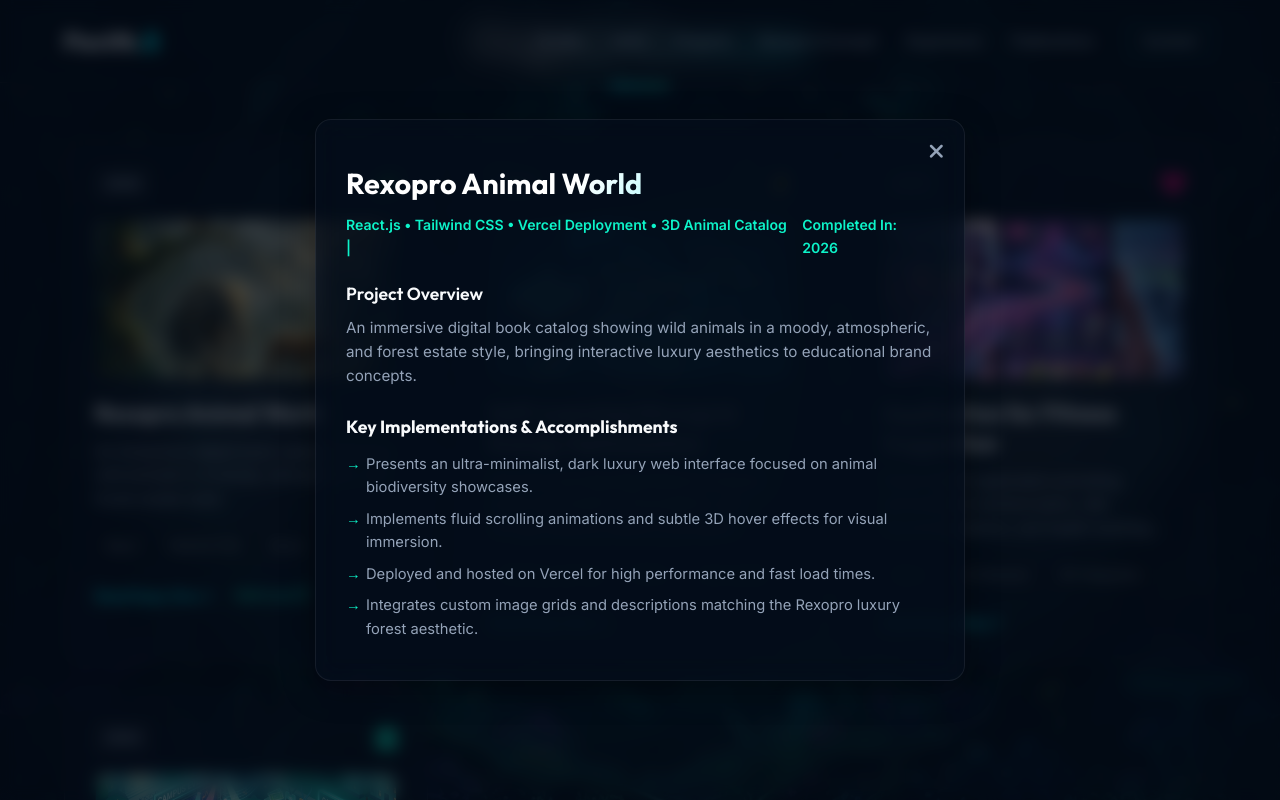
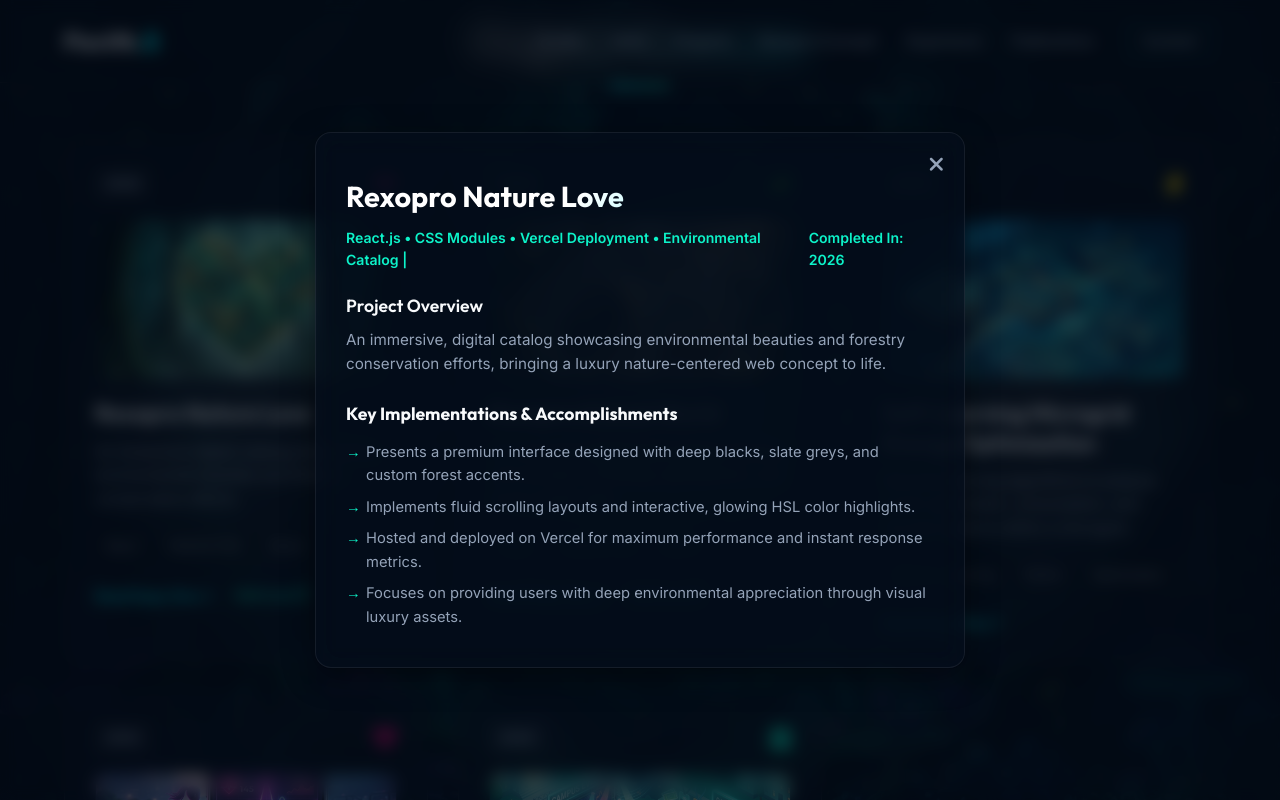
Before and after one commit to Pavithpovi/Pavith-Portfolio, a React (Vite) app: page / in a window 1280 px wide. Both pictures are taken after a click on the element 246 px from the left and 2715 px from the top of the page. Shown: the part 2315-3115 px from the top of the page. Built offline with nearby package versions, Linux system fonts and the light colour scheme.

Commit message:
Add Rexopro Nature Love 2026 project with active Vercel link and preview asset

```diff
--- a/src/components/Modal.jsx
+++ b/src/components/Modal.jsx
@@ -1,6 +1,18 @@
 import { useEffect } from 'react';
 
 const projectDetails = {
+    nature_love: {
+        title: "Rexopro Nature Love",
+        tags: "React.js • CSS Modules • Vercel Deployment • Environmental Catalog",
+        date: "Completed In: 2026",
+        desc: "An immersive, digital catalog showcasing environmental beauties and forestry conservation efforts, bringing a luxury nature-centered web concept to life.",
+        highlights: [
+            "Presents a premium interface designed with deep blacks, slate greys, and custom forest accents.",
+            "Implements fluid scrolling layouts and interactive, glowing HSL color highlights.",
+            "Hosted and deployed on Vercel for maximum performance and instant response metrics.",
+            "Focuses on providing users with deep environmental appreciation through visual luxury assets."
+        ]
+    },
     animal_world: {
         title: "Rexopro Animal World",
         tags: "React.js • Tailwind CSS • Vercel Deployment • 3D Animal Catalog",
--- a/src/components/Projects.jsx
+++ b/src/components/Projects.jsx
@@ -3,8 +3,19 @@
 import imgFitness from '../assets/proj_fitness.png';
 import imgEvents from '../assets/proj_events.png';
 import imgAnimalWorld from '../assets/proj_animal_world.png';
+import imgNatureLove from '../assets/proj_nature_love.png';
 
 const projects = [
+    {
+        id: "nature_love",
+        year: "2026",
+        icon: "fa-solid fa-heart project-icon-type text-neon-pink",
+        title: "Rexopro Nature Love",
+        shortDesc: "An immersive digital catalog showcasing environmental beauties and forestry conservation efforts.",
+        tags: ["React", "Tailwind CSS", "Vercel"],
+        img: imgNatureLove,
+        liveUrl: "https://rexopro-nature-love.vercel.app/"
+    },
     {
         id: "animal_world",
         year: "2026",
```
Also changed, not shown: src/assets/proj_nature_love.png (added).
